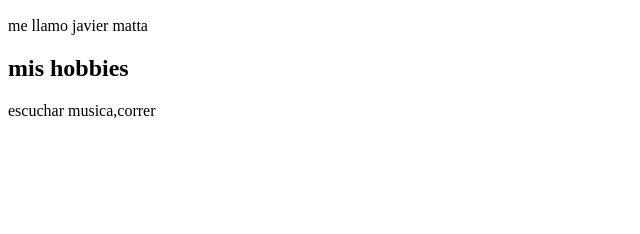
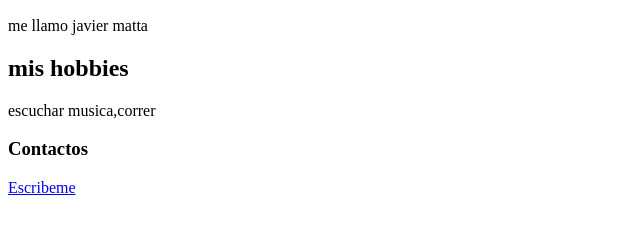
Before and after one commit to javamasu/mi-biografia, a plain HTML site: page index.html in a window 1280 px wide. Shown: the part 110-344 px from the top of the page, without its empty margins (0-640 px from the left). Drawn offline with Linux system fonts and the light colour scheme.

Commit message:
agregado footer

```diff
--- a/index.html
+++ b/index.html
@@ -19,5 +19,13 @@
             <p>escuchar musica,correr</p>
         </section>
     </main>
+    <footer>
+        <section>
+            <h3>Contactos</h3>
+            <a href="mailto:valerio2597@gmail.com">
+            Escribeme
+            </a>
+        </section>
+    </footer>
 </body>
 </html>
```
